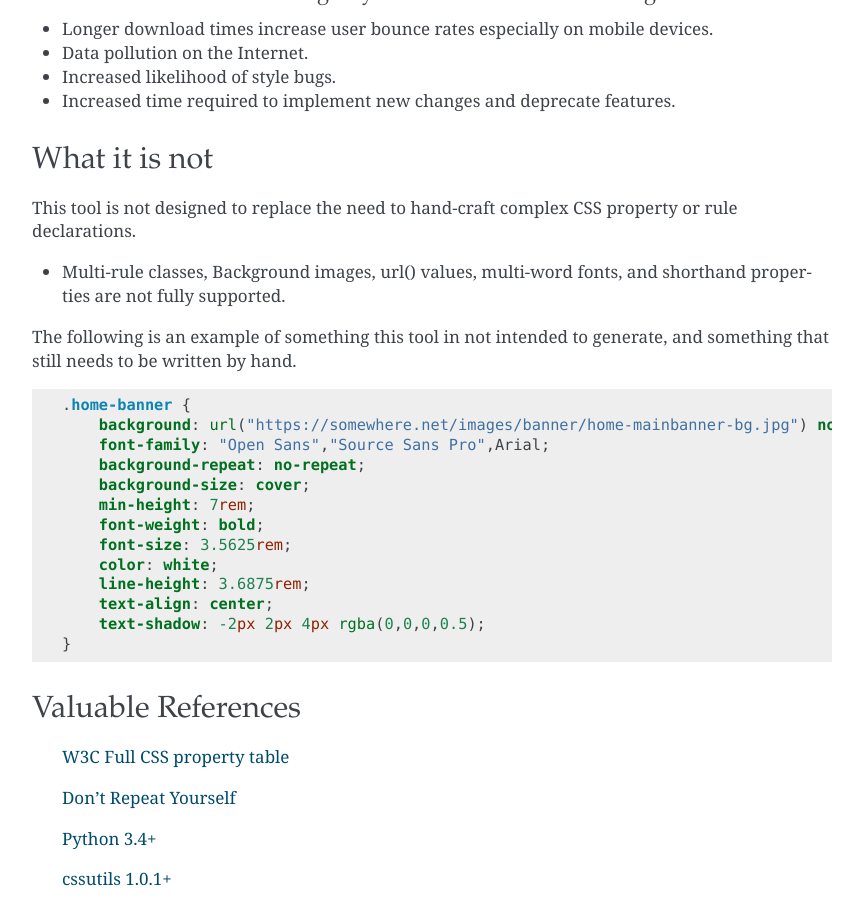
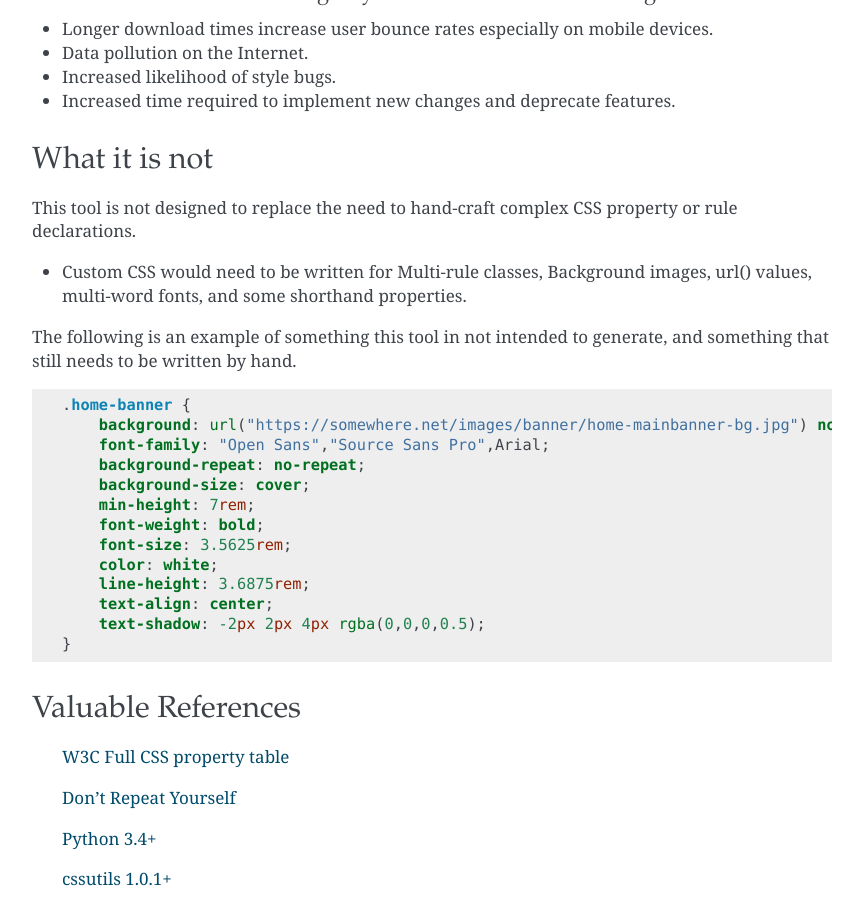
Before and after one commit to nueverest/blowdrycss, a Sphinx documentation site: the page built from docs/readme.rst, in a window 1280 px wide and 900 px high, scrolled down 3629 px. Shown: the whole window, without its empty margins (218-1081 px from the left). Built offline with Sphinx 7.4.7, drawn with Linux system fonts in a browser that asks for light colours.

Commit message:
Updated what it is not.

```diff
--- a/docs/readme.rst
+++ b/docs/readme.rst
@@ -188,7 +188,7 @@ What it is not
 
 This tool is not designed to replace the need to hand-craft complex CSS property or rule declarations.
 
-* Multi-rule classes, Background images, url() values, multi-word fonts, and shorthand properties are not fully supported.
+* Custom CSS would need to be written for Multi-rule classes, Background images, url() values, multi-word fonts, and some shorthand properties.
 
 The following is an example of something this tool in not intended to
 generate, and something that still needs to be written by hand.
```
Also changed, not shown: README.md (+1 -1 lines).
